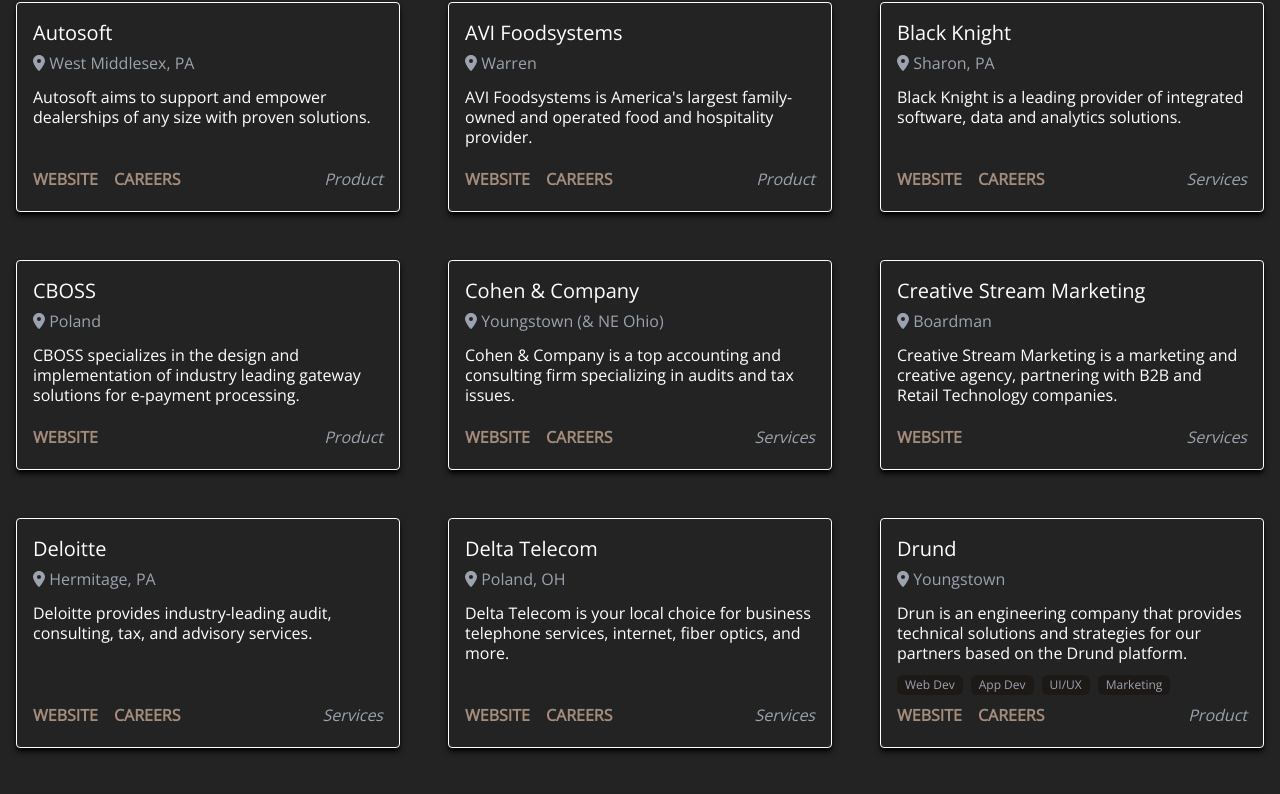
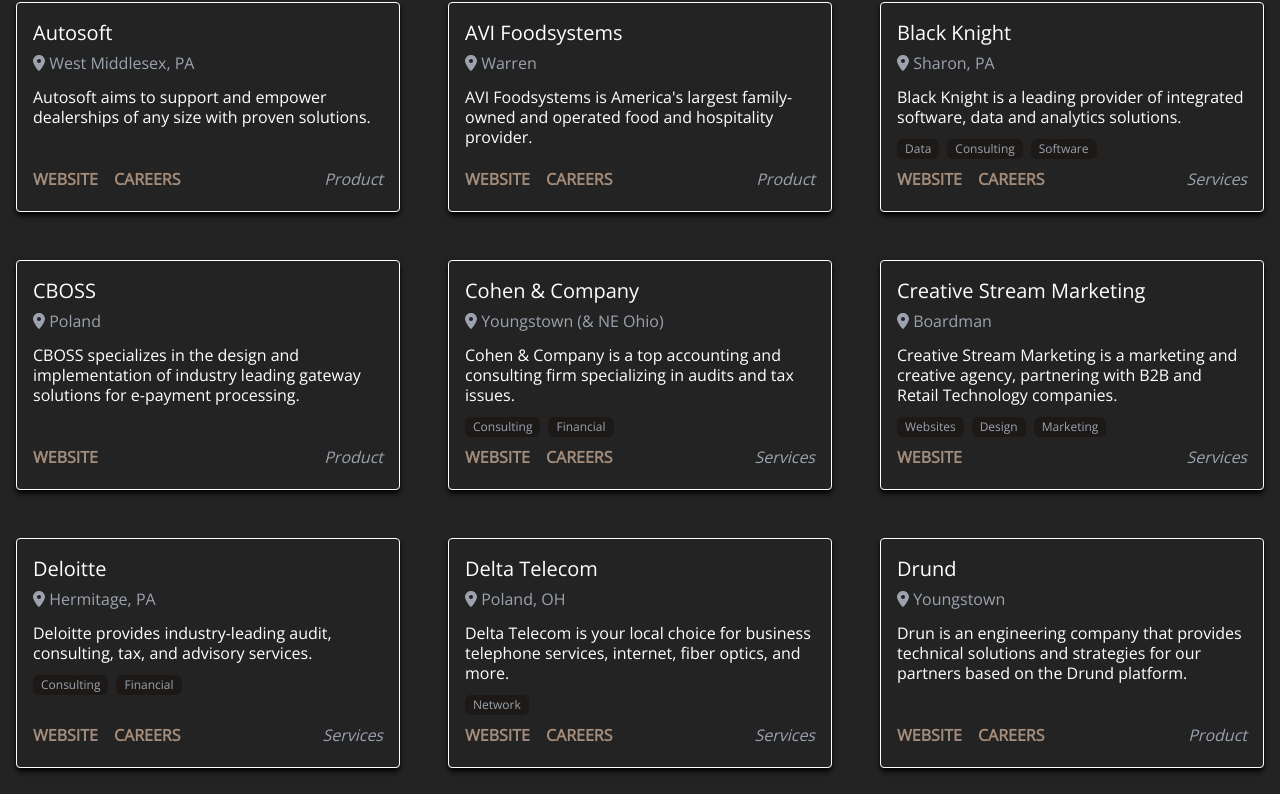
Before and after one commit to codeyoungstown/next-codeyoungstown.com, a Next.js app: page /made-in-youngstown in a window 1280 px wide. Shown: the part 552-1346 px from the top of the page. Built offline with nearby package versions, Linux system fonts and the light colour scheme.

Commit message:
added tags

```diff
--- a/components/Companies.tsx
+++ b/components/Companies.tsx
@@ -120,11 +120,14 @@ const SelectTags = ({ onChange }) => {
       onChange={onChange}
     >
       <option value="">--Select Tag--</option>
-      <option value="Web Dev">Web Dev</option>
-      <option value="App Dev">App Dev</option>
-      <option value="UI/UX">UI/UX</option>
+      <option value="Websites">Websites</option>
       <option value="Design">Design</option>
+      <option value="Network">Network</option>
+      <option value="SEO">SEO</option>
       <option value="Marketing">Marketing</option>
+      <option value="Consulting">Consulting</option>
+      <option value="Software">Software</option>
+      <option value="Financial">Financial</option>
     </select>
   );
 };
--- a/data/companies.ts
+++ b/data/companies.ts
@@ -5,7 +5,7 @@ export const companies = [
     website: "https://45press.com/",
     careers: "",
     desc: "45Press provide design, development and hosting expertise to help build and host digital products, platforms, or apps.",
-    tags: ["Web Dev", "Design"],
+    tags: ["Websites", "Design"],
     servicesOrProduct: "Services",
   },
   {
@@ -14,6 +14,7 @@ export const companies = [
     website: "https://www.atpohio.com/",
     careers: "",
     desc: "Advanced Technology Partners provides customers with advanced IT solutions.",
+    tags: ["Data", "Consulting", "Network"],
     servicesOrProduct: "Services",
   },
   {
@@ -46,6 +47,7 @@ export const companies = [
     website: "https://www.blackknightinc.com/",
     careers: "https://www.blackknightinc.com/careers/",
     desc: "Black Knight is a leading provider of integrated software, data and analytics solutions.",
+    tags: ["Data", "Consulting", "Software"],
     servicesOrProduct: "Services",
   },
   {
@@ -62,6 +64,7 @@ export const companies = [
     website: "https://cohenandcompany.com/",
     careers: "https://www.cohencpa.jobs/",
     desc: "Cohen & Company is a top accounting and consulting firm specializing in audits and tax issues.",
+    tags: ["Consulting", "Financial"],
     servicesOrProduct: "Services",
   },
   {
@@ -70,6 +73,7 @@ export const companies = [
     website: "https://creativestreammarketing.com/",
     careers: "",
     desc: "Creative Stream Marketing is a marketing and creative agency, partnering with B2B and Retail Technology companies.",
+    tags: ["Websites", "Design", "Marketing"],
     servicesOrProduct: "Services",
   },
   {
@@ -78,6 +82,7 @@ export const companies = [
     website: "https://www2.deloitte.com/us/en.html",
     careers: "https://www2.deloitte.com/us/en/careers/careers.html",
     desc: "Deloitte provides industry-leading audit, consulting, tax, and advisory services.",
+    tags: ["Consulting", "Financial"],
     servicesOrProduct: "Services",
   },
   {
@@ -86,6 +91,7 @@ export const companies = [
     website: "https://deltatelecomohio.com",
     careers: "330.757.8276 fax",
     desc: "Delta Telecom is your local choice for business telephone services, internet, fiber optics, and more.",
+    tags: ["Network"],
     servicesOrProduct: "Services",
   },
   {
@@ -94,7 +100,6 @@ export const companies = [
     website: "https://www.drund.com/",
     careers: "https://www.drund.com/careers/",
     desc: "Drun is an engineering company that provides technical solutions and strategies for our partners based on the Drund platform.",
-    tags: ["Web Dev", "App Dev", "UI/UX", "Marketing"],
     servicesOrProduct: "Product",
   },
   {
@@ -112,6 +117,7 @@ export const companies = [
     website: "https://www.fnb-online.com/",
     careers: "https://fnbcorp.wd1.myworkdayjobs.com/FNBCORP",
     desc: "FNB provides a full range of commercial banking, consumer banking and wealth management services.",
+    tags: ["Financial"],
     servicesOrProduct: "Services",
   },
   {
@@ -136,6 +142,7 @@ export const companies = [
     website: "https://idmi.net/",
     careers: "https://idmi.net/careers",
     desc: "IDMI.Net provides comprehensive, customized digital footprints for businesses and organizations large and small.",
+    tags: ["Websites", "Design", "Marketing", "SEO"],
     servicesOrProduct: "Services",
   },
   {
@@ -152,6 +159,7 @@ export const companies = [
     website: "https://www.involta.com/",
     careers: "https://www.involta.com/careers",
     desc: "Involta offers cloud solutions, infrastructure, consulting and data centers.",
+    tags: ["Data", "Network", "Consulting"],
     servicesOrProduct: "Services",
   },
   {
@@ -160,6 +168,7 @@ export const companies = [
     website: "https://jetcreative.com/",
     careers: "",
     desc: "Jet is a creative design and marketing agency dedicated to the growth of businesses and organizations in Northeast Ohio.",
+    tags: ["Websites", "Design", "Marketing", "SEO"],
     servicesOrProduct: "Services",
   },
   {
@@ -185,6 +194,7 @@ export const companies = [
     website: "https://www.palocreative.com/",
     careers: "https://www.palocreative.com/careers",
     desc: "PALO Creative is a advertising and digital media agency specializing in traditional and digital marketing solutions.",
+    tags: ["Websites", "Design", "Marketing", "SEO"],
     servicesOrProduct: "Services",
   },
   {
```
